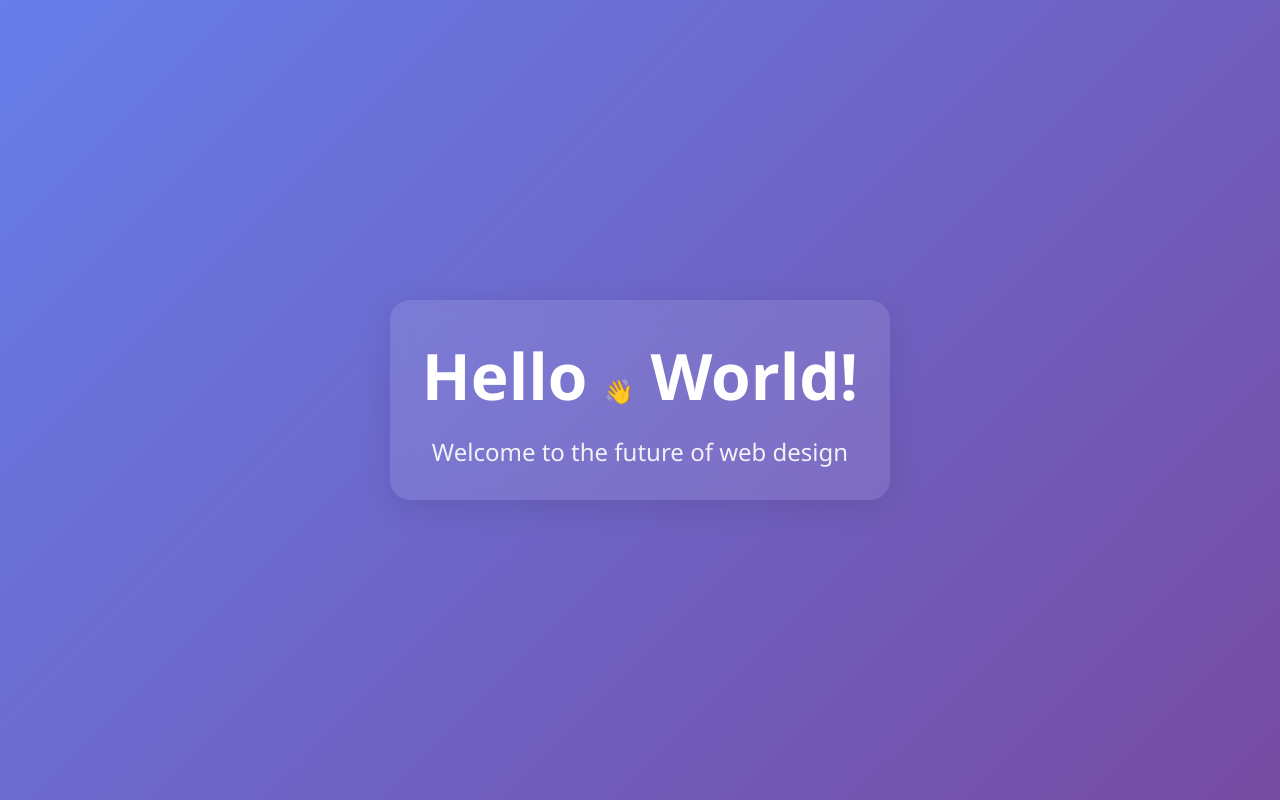
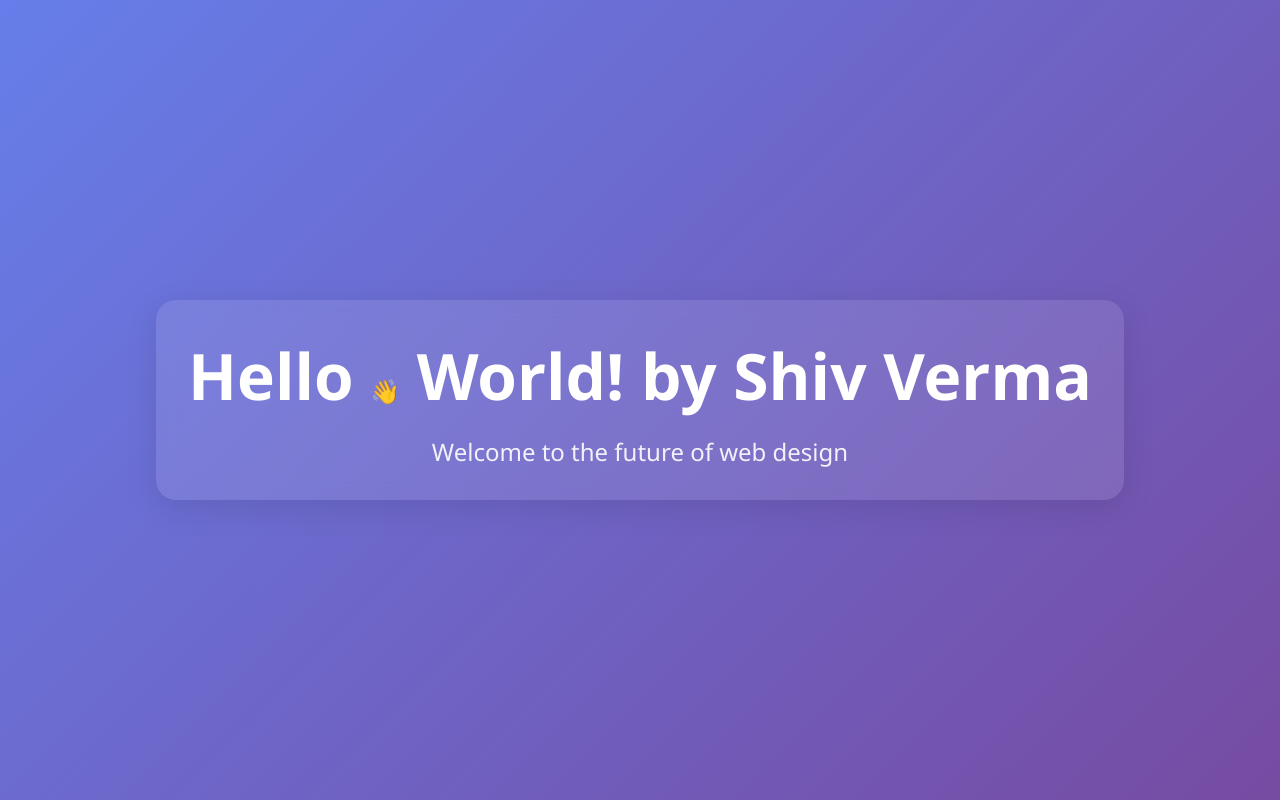
Before and after one commit to Shiv100/Hello-World, a plain HTML site: page index.html in a window 1280 px wide. Drawn offline with Linux system fonts and the light colour scheme.

Commit message:
Update index.html

```diff
--- a/index.html
+++ b/index.html
@@ -80,7 +80,7 @@
 </head>
 <body>
     <div class="container">
-        <h1>Hello <span class="wave">👋</span> World!</h1>
+        <h1>Hello <span class="wave">👋</span> World! by Shiv Verma</h1>
         <p class="subtitle">Welcome to the future of web design</p>
     </div>
 </body>
```
